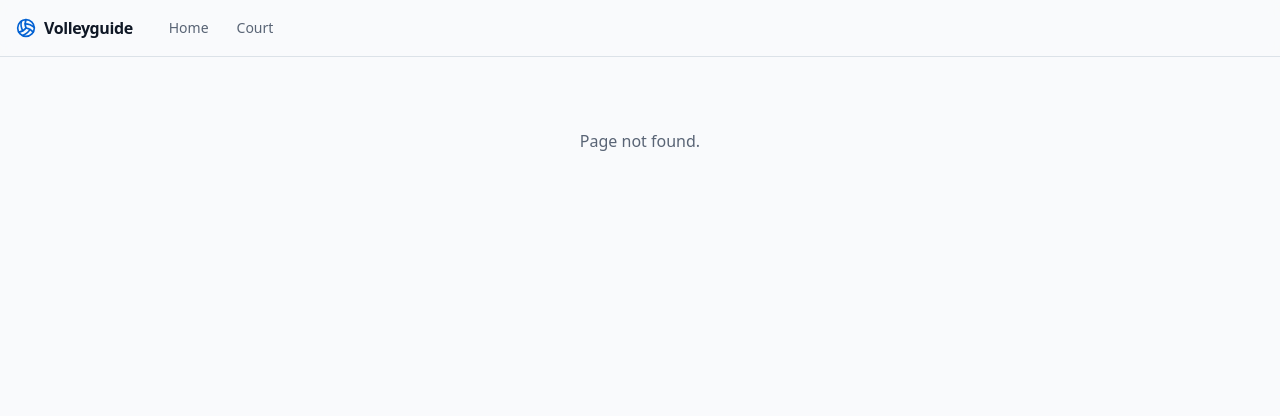
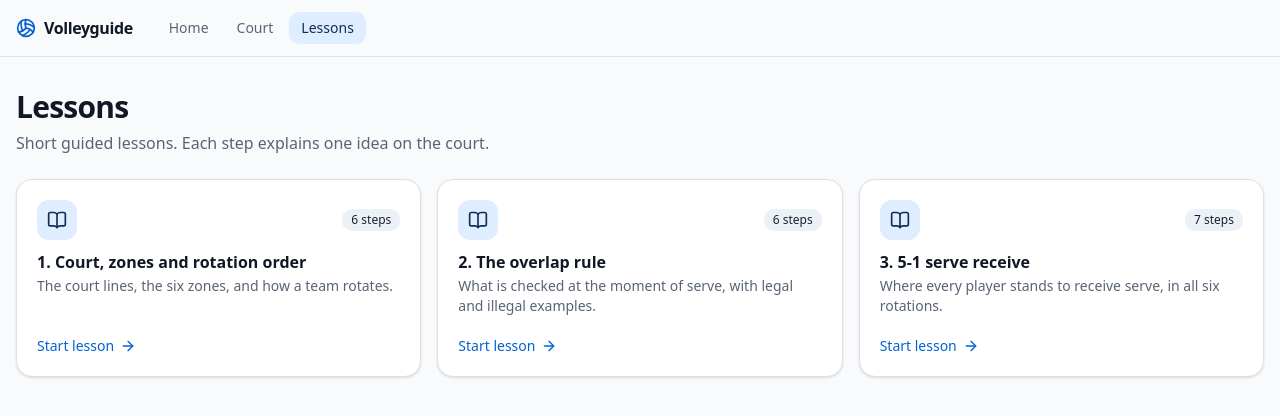
Before and after one commit to Mautyn/Vollyguide, a React (Vite) app: page /lessons in a window 1280 px wide. Before the commit this address had no page. Shown: the top 416 px of the page. Built offline with nearby package versions, Linux system fonts and the light colour scheme.

Commit message:
feat: add lessons list and lesson pages

```diff
--- a/src/components/Layout.tsx
+++ b/src/components/Layout.tsx
@@ -25,6 +25,9 @@ export function Layout() {
             <NavLink to="/court" className={navLinkClass}>
               {strings.nav.court}
             </NavLink>
+            <NavLink to="/lessons" className={navLinkClass}>
+              {strings.nav.lessons}
+            </NavLink>
           </nav>
         </div>
       </header>
--- a/src/pages/HomePage.tsx
+++ b/src/pages/HomePage.tsx
@@ -1,4 +1,4 @@
-import { ArrowRight, RotateCw, ShieldCheck, Users } from 'lucide-react';
+import { ArrowRight, BookOpen, RotateCw, ShieldCheck, Users } from 'lucide-react';
 import { Link } from 'react-router';
 import { Button } from '../components/ui/button';
 import { Card, CardDescription, CardHeader, CardTitle } from '../components/ui/card';
@@ -17,12 +17,20 @@ export function HomePage() {
           {strings.home.title}
         </h1>
         <p className="text-lg text-pretty text-muted-foreground">{strings.home.intro}</p>
+        <div className="flex flex-wrap gap-3">
           <Button asChild size="lg">
             <Link to="/court">
               {strings.home.openCourt}
               <ArrowRight aria-hidden />
             </Link>
           </Button>
+          <Button asChild size="lg" variant="outline">
+            <Link to="/lessons">
+              <BookOpen aria-hidden />
+              {strings.home.browseLessons}
+            </Link>
+          </Button>
+        </div>
       </section>
       <section className="grid gap-4 sm:grid-cols-3">
         {strings.home.features.map((feature, i) => {
--- /dev/null
+++ b/src/pages/LessonPage.tsx
@@ -0,0 +1,129 @@
+import { ArrowLeft, ArrowRight, ChevronLeft } from 'lucide-react';
+import { useMemo, useState } from 'react';
+import { Link, useParams, useSearchParams } from 'react-router';
+import { OverlapStatus } from '../components/OverlapStatus';
+import { RoleLegend } from '../components/RoleLegend';
+import { Button } from '../components/ui/button';
+import { Card, CardContent, CardFooter, CardHeader } from '../components/ui/card';
+import { findLesson, resolveCourt, type Lesson } from '../content/lessons';
+import { CourtStage } from '../court/CourtStage';
+import type { Transition } from '../domain/interpolate';
+import { lineupFromState, positionsById } from '../state/courtStore';
+import { strings } from '../strings';
+import { cn } from '../lib/utils';
+import { stepIndexFromParam } from './lessonStep';
+import { NotFoundPage } from './NotFoundPage';
+
+export function LessonPage() {
+  const { lessonId } = useParams();
+  const lesson = findLesson(lessonId);
+  if (!lesson) return <NotFoundPage />;
+  // Fresh state per lesson, so animations never run between lessons.
+  return <LessonView key={lesson.id} lesson={lesson} />;
+}
+
+function LessonView({ lesson }: { lesson: Lesson }) {
+  const [searchParams, setSearchParams] = useSearchParams();
+  const count = lesson.steps.length;
+  const index = stepIndexFromParam(searchParams.get('step'), count);
+  const step = lesson.steps[index]!;
+  const court = useMemo(() => resolveCourt(step.court), [step]);
+  const lineup = lineupFromState(court.players, court.zones);
+
+  // Animate from the previous step's positions whenever the step changes.
+  const [shown, setShown] = useState<{ index: number; transition: Transition }>({
+    index,
+    transition: { version: 0, from: {} },
+  });
+  if (shown.index !== index) {
+    const previous = lesson.steps[shown.index];
+    setShown({
+      index,
+      transition: {
+        version: shown.transition.version + 1,
+        from: previous ? positionsById(resolveCourt(previous.court).players) : {},
+      },
+    });
+  }
+
+  const goTo = (i: number) => setSearchParams({ step: String(i + 1) });
+  const isLast = index === count - 1;
+
+  return (
+    <div className="grid gap-6 lg:grid-cols-[minmax(0,1fr)_400px]">
+      <Card className="gap-4 overflow-hidden py-4 lg:order-none">
+        <CardContent className="px-4">
+          <CourtStage
+            players={court.players}
+            transition={shown.transition}
+            highlight={step.highlight}
+            showZones
+          />
+        </CardContent>
+        <CardContent className="px-4">
+          <RoleLegend roles={court.players.map((p) => p.role)} />
+        </CardContent>
+      </Card>
+
+      <div className="space-y-4">
+        <div className="space-y-2">
+          <Link
+            to="/lessons"
+            className="inline-flex items-center gap-1 text-sm text-muted-foreground hover:text-foreground"
+          >
+            <ChevronLeft className="size-4" aria-hidden />
+            {strings.lessons.allLessons}
+          </Link>
+          <h1 className="text-2xl font-bold tracking-tight">{lesson.title}</h1>
+        </div>
+
+        <Card>
+          <CardHeader className="gap-3">
+            <nav aria-label={strings.lessons.stepsNav} className="flex gap-1.5">
+              {lesson.steps.map((s, i) => (
+                <button
+                  key={s.title}
+                  type="button"
+                  aria-label={strings.lessons.goToStep(i + 1)}
+                  aria-current={i === index ? 'step' : undefined}
+                  onClick={() => goTo(i)}
+                  className={cn(
+                    'h-1.5 flex-1 rounded-full transition-colors outline-none focus-visible:ring-[3px] focus-visible:ring-ring/50',
+                    i <= index ? 'bg-primary' : 'bg-muted hover:bg-muted-foreground/30',
+                  )}
+                />
+              ))}
+            </nav>
+            <p className="text-xs font-medium text-muted-foreground" data-testid="step-counter">
+              {strings.lessons.stepOf(index + 1, count)}
+            </p>
+            <h2 className="text-lg font-semibold">{step.title}</h2>
+          </CardHeader>
+          <CardContent className="space-y-3 text-sm leading-relaxed">
+            {step.body.map((paragraph) => (
+              <p key={paragraph}>{paragraph}</p>
+            ))}
+          </CardContent>
+          <CardFooter className="justify-between gap-2">
+            <Button variant="outline" disabled={index === 0} onClick={() => goTo(index - 1)}>
+              <ArrowLeft aria-hidden />
+              {strings.lessons.previous}
+            </Button>
+            {isLast ? (
+              <Button asChild>
+                <Link to="/lessons">{strings.lessons.finish}</Link>
+              </Button>
+            ) : (
+              <Button onClick={() => goTo(index + 1)}>
+                {strings.lessons.next}
+                <ArrowRight aria-hidden />
+              </Button>
+            )}
+          </CardFooter>
+        </Card>
+
+        {lineup && <OverlapStatus lineup={lineup} />}
+      </div>
+    </div>
+  );
+}
--- /dev/null
+++ b/src/pages/LessonsPage.tsx
@@ -0,0 +1,53 @@
+import { ArrowRight, BookOpen } from 'lucide-react';
+import { Link } from 'react-router';
+import { Badge } from '../components/ui/badge';
+import { Card, CardDescription, CardFooter, CardHeader, CardTitle } from '../components/ui/card';
+import { LESSONS } from '../content/lessons';
+import { strings } from '../strings';
+
+export function LessonsPage() {
+  return (
+    <div className="space-y-6">
+      <div className="space-y-1.5">
+        <h1 className="text-3xl font-bold tracking-tight">{strings.lessons.title}</h1>
+        <p className="text-muted-foreground">{strings.lessons.intro}</p>
+      </div>
+      <ul className="grid gap-4 sm:grid-cols-2 lg:grid-cols-3">
+        {LESSONS.map((lesson, i) => (
+          <li key={lesson.id}>
+            <Link
+              to={`/lessons/${lesson.id}`}
+              className="group block h-full rounded-xl outline-none focus-visible:ring-[3px] focus-visible:ring-ring/50"
+            >
+              <Card className="h-full transition-colors group-hover:border-primary/40">
+                <CardHeader>
+                  <div className="mb-2 flex items-center justify-between">
+                    <div className="flex size-10 items-center justify-center rounded-lg bg-accent text-accent-foreground">
+                      <BookOpen className="size-5" aria-hidden />
+                    </div>
+                    <Badge variant="secondary">
+                      {strings.lessons.stepCount(lesson.steps.length)}
+                    </Badge>
+                  </div>
+                  <CardTitle>
+                    <h2>
+                      {i + 1}. {lesson.title}
+                    </h2>
+                  </CardTitle>
+                  <CardDescription>{lesson.summary}</CardDescription>
+                </CardHeader>
+                <CardFooter className="mt-auto gap-1.5 text-sm font-medium text-primary">
+                  {strings.lessons.start}
+                  <ArrowRight
+                    className="size-4 transition-transform group-hover:translate-x-0.5"
+                    aria-hidden
+                  />
+                </CardFooter>
+              </Card>
+            </Link>
+          </li>
+        ))}
+      </ul>
+    </div>
+  );
+}
--- /dev/null
+++ b/src/pages/lessonStep.ts
@@ -0,0 +1,6 @@
+/** Reads the 1-based `?step=` parameter as a 0-based index within the lesson. */
+export function stepIndexFromParam(param: string | null, stepCount: number): number {
+  const step = Number.parseInt(param ?? '', 10);
+  if (!Number.isFinite(step) || step < 1) return 0;
+  return Math.min(step, stepCount) - 1;
+}
--- a/src/routes.tsx
+++ b/src/routes.tsx
@@ -1,6 +1,7 @@
 import type { RouteObject } from 'react-router';
 import { Layout } from './components/Layout';
 import { HomePage } from './pages/HomePage';
+import { LessonsPage } from './pages/LessonsPage';
 import { NotFoundPage } from './pages/NotFoundPage';
 
 export const routes: RouteObject[] = [
@@ -13,6 +14,11 @@ export const routes: RouteObject[] = [
         // Konva is large; load it only on the court page.
         lazy: async () => ({ Component: (await import('./pages/CourtPage')).CourtPage }),
       },
+      { path: 'lessons', element: <LessonsPage /> },
+      {
+        path: 'lessons/:lessonId',
+        lazy: async () => ({ Component: (await import('./pages/LessonPage')).LessonPage }),
+      },
       { path: '*', element: <NotFoundPage /> },
     ],
   },
--- a/src/strings.ts
+++ b/src/strings.ts
@@ -4,6 +4,7 @@ export const strings = {
   nav: {
     home: 'Home',
     court: 'Court',
+    lessons: 'Lessons',
   },
   home: {
     eyebrow: 'Interactive volleyball positioning',
@@ -11,6 +12,7 @@ export const strings = {
     intro:
       'Volleyguide shows where each player stands in every rotation and phase of play, on an interactive court drawn to scale.',
     openCourt: 'Open the court',
+    browseLessons: 'Browse lessons',
     features: [
       {
         title: 'Rotations',
@@ -54,6 +56,19 @@ export const strings = {
     rotationHint:
       'Rotation number = the zone the setter stands in. Played in the order 1, 6, 5, 4, 3, 2.',
   },
+  lessons: {
+    title: 'Lessons',
+    intro: 'Short guided lessons. Each step explains one idea on the court.',
+    stepCount: (count: number) => `${count} steps`,
+    start: 'Start lesson',
+    allLessons: 'All lessons',
+    stepOf: (step: number, count: number) => `Step ${step} of ${count}`,
+    previous: 'Previous',
+    next: 'Next',
+    finish: 'Back to lessons',
+    stepsNav: 'Lesson steps',
+    goToStep: (step: number) => `Go to step ${step}`,
+  },
   roles: {
     S: 'Setter',
     OH: 'Outside hitter',
```
Also changed, not shown: 2 other files (tests, documents, lock files or other folders). Lines whose indentation alone changed are shown as unchanged.
